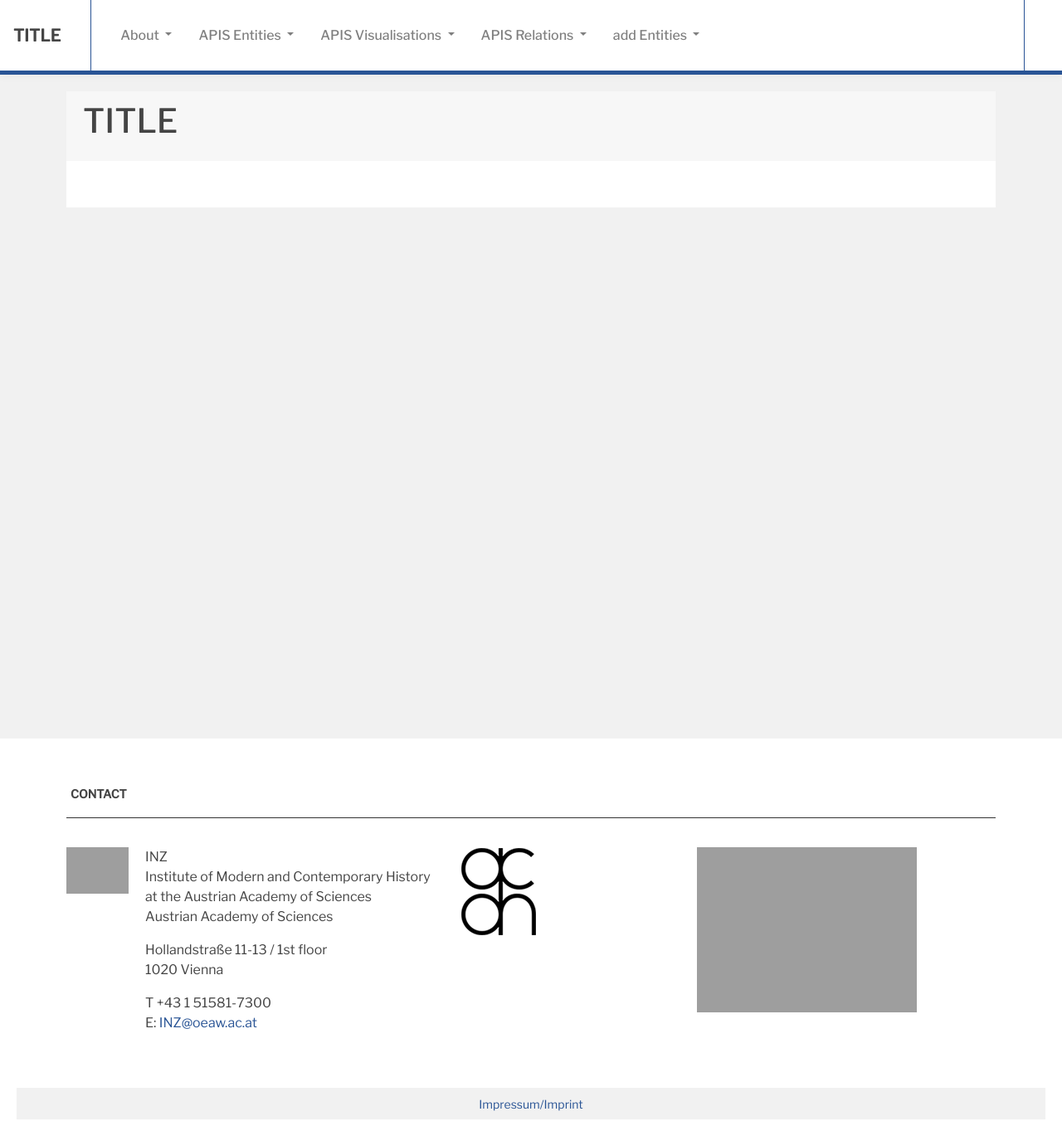
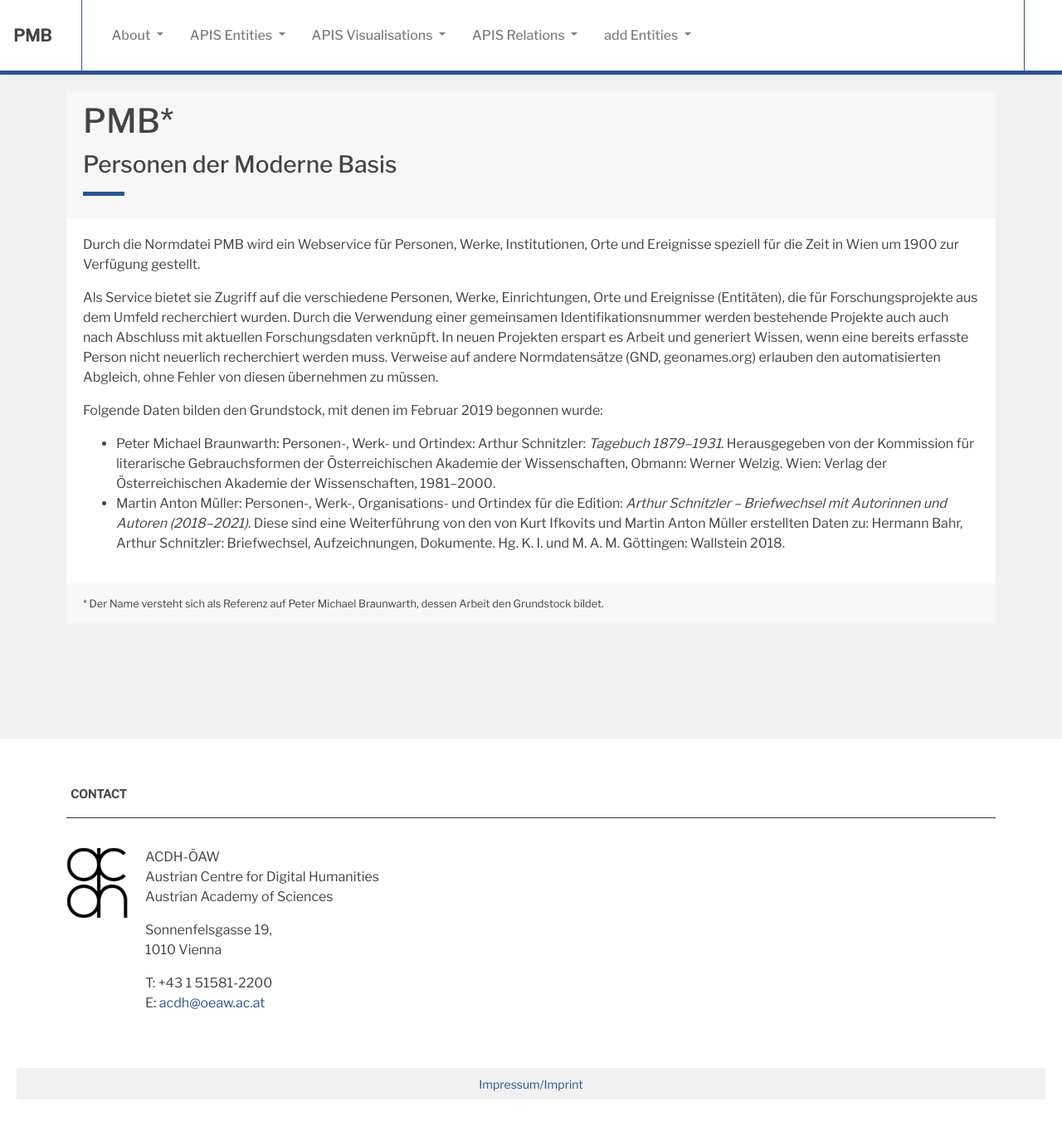
Before and after one commit to acdh-oeaw/apis-webpage-base, a Django app: page /about/ in a window 1280 px wide. Shown: the whole page at 83% size. After the commit the page ends 1325 px from the top, so only its background shows below. Run offline with Django 3.2, Linux system fonts and the light colour scheme; some libraries are stand-ins or nearby versions; grey boxes are pictures that could not be loaded.

Commit message:
para texts logos...

```diff
--- a/webpage/metadata.py
+++ b/webpage/metadata.py
@@ -2,14 +2,17 @@
 # (by default) in the base.html and index.html
 
 PROJECT_METADATA = {
-    'title': 'TITLE',
+    'title': 'PMB',
     'author': 'Matthias Schlögl, Peter Andorfer',
-    'subtitle': 'SUBTITLE',
-    'description': """""",
+    'subtitle': 'Personen der Moderne Basis',
+    'description': """
+    Durch die Normdatei PMB wird ein Webservice für Personen, Werke, Institutionen, Orte und\
+    Ereignisse speziell für die Zeit in Wien um 1900 zur Verfügung gestellt.
+    """,
     'github': 'https://github.com/acdh-oeaw/apis-webpage-base',
-    'production instance': None,
-    'purpose_de': '',
-    'purpose_en': """""",
+    'production instance': True,
+    'purpose_de': 'Ziel dieser Applikation ist die Publikation von Forschungsdaten',
+    'purpose_en': """Purpose of this application is the publication of research data""",
     'version': ['apis_core', 'charts', 'django'],
     'matomo_id': '',
     'matomo_url': '',
--- a/webpage/templates/webpage/about.html
+++ b/webpage/templates/webpage/about.html
@@ -6,14 +6,34 @@
 <div class="container">
     <div class="card">
         <div class="card-header">
-            <h1 class="card-title">{% projects_metadata 'title' %}</h1>
+            <h1 class="card-title">{% projects_metadata 'title' %}*</h1>
+            <h3 class="card-title">{% projects_metadata 'subtitle' %}</h3>
         </div>
         <div class="card-body">
             <div>
                 <p>
                     {% projects_metadata 'description' %}
                 </p>
+                <p>
+                    Als Service bietet sie Zugriff auf die verschiedene Personen, Werke, Einrichtungen, Orte und Ereignisse (Entitäten), die für Forschungsprojekte aus dem Umfeld recherchiert wurden. Durch die Verwendung einer gemeinsamen Identifikationsnummer werden bestehende Projekte auch auch nach Abschluss mit aktuellen Forschungsdaten verknüpft. In neuen Projekten erspart es Arbeit und generiert Wissen, wenn eine bereits erfasste Person nicht neuerlich recherchiert werden muss. Verweise auf andere Normdatensätze (GND, geonames.org) erlauben den automatisierten Abgleich, ohne Fehler von diesen übernehmen zu müssen.
+                </p>
+                <p>
+                    Folgende Daten bilden den Grundstock, mit denen im Februar 2019 begonnen wurde:
+                    <ul>
+                        <li>
+                            Peter Michael Braunwarth: Personen-, Werk- und Ortindex: Arthur Schnitzler: <i>Tagebuch 1879–1931</i>. Herausgegeben von der Kommission für literarische Gebrauchsformen der Österreichischen Akademie der Wissenschaften, Obmann: Werner Welzig. Wien: Verlag der Österreichischen Akademie der Wissenschaften, 1981–2000.
+                        </li>
+                        <li>
+                            Martin Anton Müller: Personen-, Werk-, Organisations- und Ortindex für die Edition: <i>Arthur Schnitzler – Briefwechsel mit Autorinnen und Autoren (2018–2021)</i>. Diese sind eine Weiterführung von den von Kurt Ifkovits und Martin Anton Müller erstellten Daten zu: Hermann Bahr, Arthur Schnitzler: Briefwechsel, Aufzeichnungen, Dokumente. Hg. K. I. und M. A. M. Göttingen: Wallstein 2018.
+                        </li>
+                    </ul>
+                </p>
             </div>
+        </div>
+        <div class="card-header">
+            <small>
+                * Der Name versteht sich als Referenz auf Peter Michael Braunwarth, dessen Arbeit den Grundstock bildet.
+            </small>
         </div>
     </div>
 </div>
--- a/webpage/templates/webpage/base.html
+++ b/webpage/templates/webpage/base.html
@@ -163,35 +163,30 @@
                 <div class="row">
                     <div class="footer-widget col-lg-1 col-md-2 col-sm-2 col-xs-6 col-3">
                       <div class="textwidget custom-html-widget">
-                <a href="/"><img src="https://www.oeaw.ac.at/fileadmin/oeaw/institutstemplate/inz/img/inzlogo.png" class="image" alt="INZ Logo" title="INZ"></a>
+                          <img src="{% static 'webpage/img/partner_logo.png' %}" alt="Partner Logo" title="ACDH-OeAW"/>
                       </div>
-            </div><!-- .footer-widget -->
+                    </div>
+                    <!-- .footer-widget -->
                     <div class="footer-widget col-lg-4 col-md-4 col-sm-6 col-9">
                       <div class="textwidget custom-html-widget">
                         <p>
-                 INZ
+                          ACDH-ÖAW
                           <br>
-                  Institute of Modern and Contemporary History at the Austrian Academy of Sciences
+                          Austrian Centre for Digital Humanities
                           <br>
                           Austrian Academy of Sciences
                         </p>
                         <p>
-                  Hollandstraße 11-13 / 1st floor
+                          Sonnenfelsgasse 19,
                           <br>
-                  1020 Vienna
+                          1010 Vienna
                         </p>
                         <p>
-                  T +43 1 51581-7300
+                          T: +43 1 51581-2200
                           <br>
-                  E: <a href="mailto:INZ@oeaw.ac.at">INZ@oeaw.ac.at</a>
+                          E: <a href="mailto:acdh@oeaw.ac.at">acdh@oeaw.ac.at</a>
                         </p>
                       </div>
-            </div>
-                    <div class="footer-widget col-md-3">
-                        <img src="{% static 'webpage/img/partner_logo.png' %}" alt="Partner Logo" title="ACDH-OeAW"/>
-                    </div>
-                    <div class="footer-widget col-md-3">
-                        <img src="https://www.oeaw.ac.at/typo3conf/ext/oeaw_website/Resources/Public/Images/oeaw_logo_446x192.png" alt="OeAW" title="OeAW"/>
                     </div>
                 </div>
             </div>
```
Lines whose indentation alone changed are shown as unchanged.
